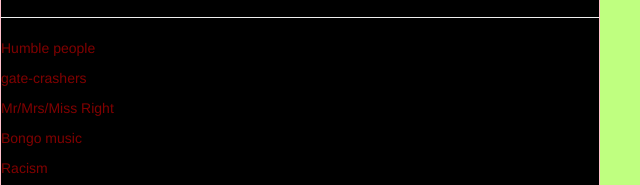
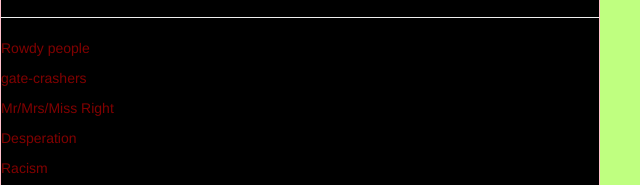
Before and after one commit to maxwelpapai/maxwelpapai7, a plain HTML site: page index.html in a window 1280 px wide. Shown: the part 2197-2382 px from the top of the page, 0-640 px from the left. Drawn offline with Linux system fonts and the light colour scheme.

Commit message:
Update index.html

```diff
--- a/index.html
+++ b/index.html
@@ -246,10 +246,10 @@
 				<br>
 				<h2 class="text-center text-uppercase ">DISLIKES</h2>
 				<hr>
-				<p>Humble people</p>
+				<p>Rowdy people</p>
 				<p>gate-crashers</p>
 				<p>Mr/Mrs/Miss Right</p>
-				<p>Bongo music</p>
+				<p>Desperation</p>
 				<p>Racism</p>
 				<p>Lorem ipsum dolor sit amet, consectetur adipisicing elit, sed do eiusmod
 				tempor incididunt ut labore et dolore magna aliqua. Ut enim ad minim veniam,
```
